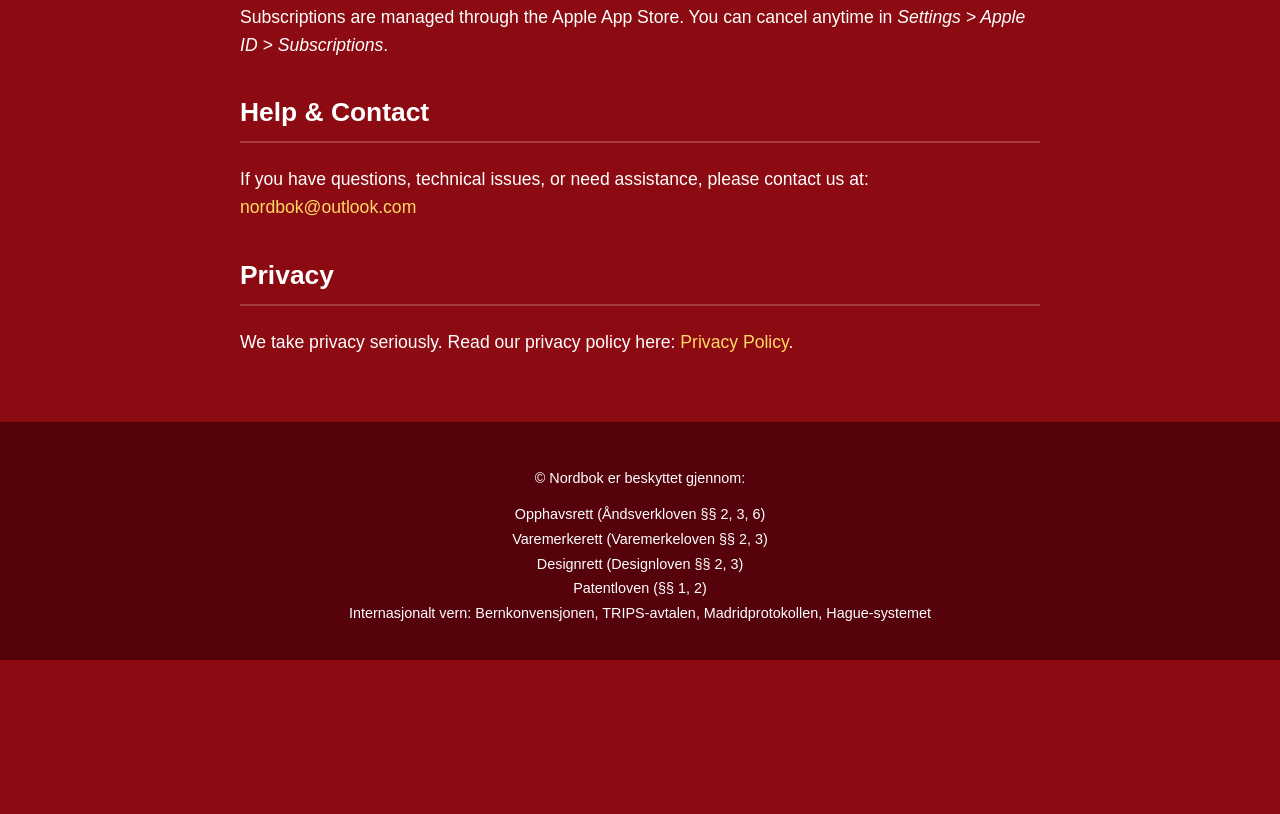
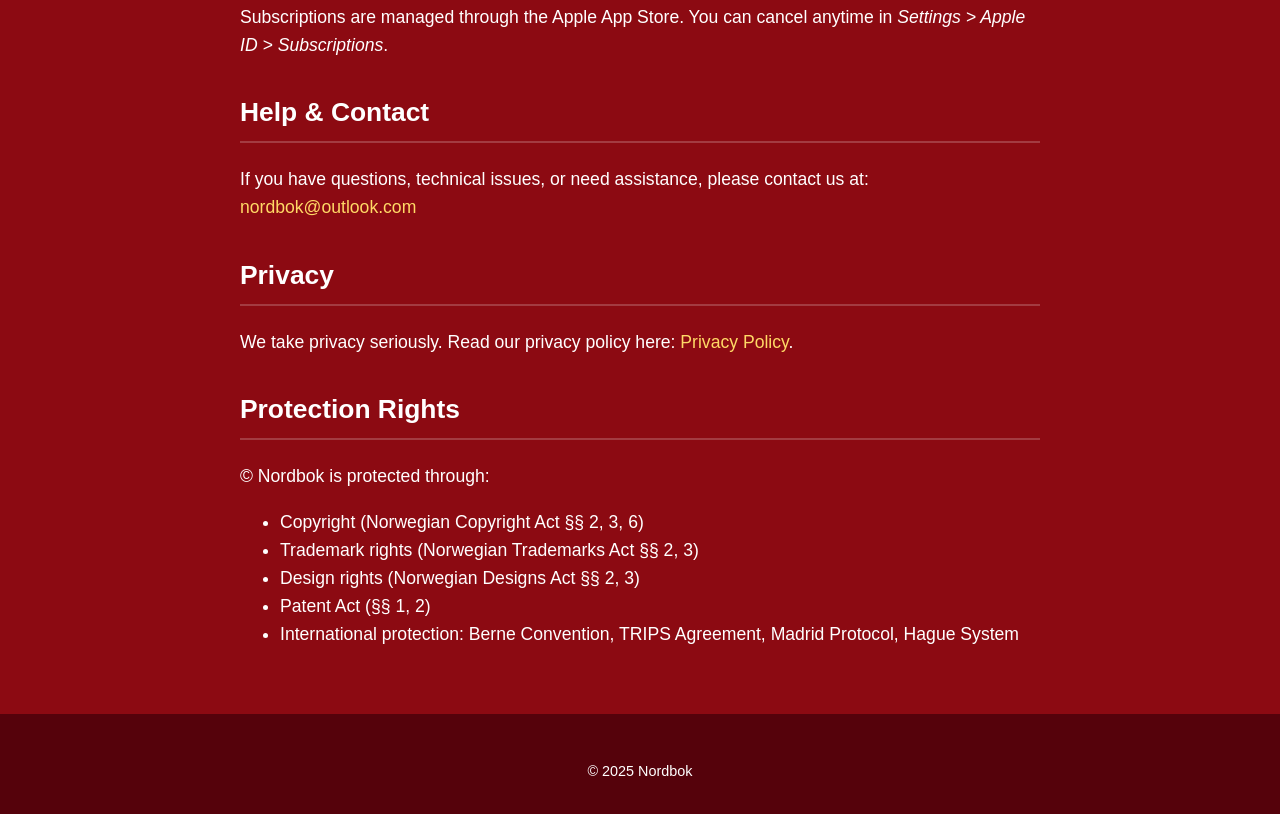
Before and after one commit to Nordbok/Nordbok.Support, a plain HTML site: page index.html in a window 1280 px wide. Shown: the part 450-1264 px from the top of the page. Before the commit the page ends 1110 px from the top, so only its background shows below. Drawn offline with Linux system fonts and the light colour scheme.

Commit message:
Update index.html

```diff
--- a/index.html
+++ b/index.html
@@ -91,17 +91,20 @@
       Read our privacy policy here:
       <a href="https://nordbok.github.io/Nordbok.Support/privacy.html">Privacy Policy</a>.
     </p>
+
+    <h2>Protection Rights</h2>
+    <p>© Nordbok is protected through:</p>
+    <ul>
+      <li>Copyright (Norwegian Copyright Act §§ 2, 3, 6)</li>
+      <li>Trademark rights (Norwegian Trademarks Act §§ 2, 3)</li>
+      <li>Design rights (Norwegian Designs Act §§ 2, 3)</li>
+      <li>Patent Act (§§ 1, 2)</li>
+      <li>International protection: Berne Convention, TRIPS Agreement, Madrid Protocol, Hague System</li>
+    </ul>
   </main>
 
   <footer>
-    <p>© Nordbok er beskyttet gjennom:</p>
-    <ul>
-      <li>Opphavsrett (Åndsverkloven §§ 2, 3, 6)</li>
-      <li>Varemerkerett (Varemerkeloven §§ 2, 3)</li>
-      <li>Designrett (Designloven §§ 2, 3)</li>
-      <li>Patentloven (§§ 1, 2)</li>
-      <li>Internasjonalt vern: Bernkonvensjonen, TRIPS-avtalen, Madridprotokollen, Hague-systemet</li>
-    </ul>
+    <p>© 2025 Nordbok</p>
   </footer>
 </body>
 </html>
```
